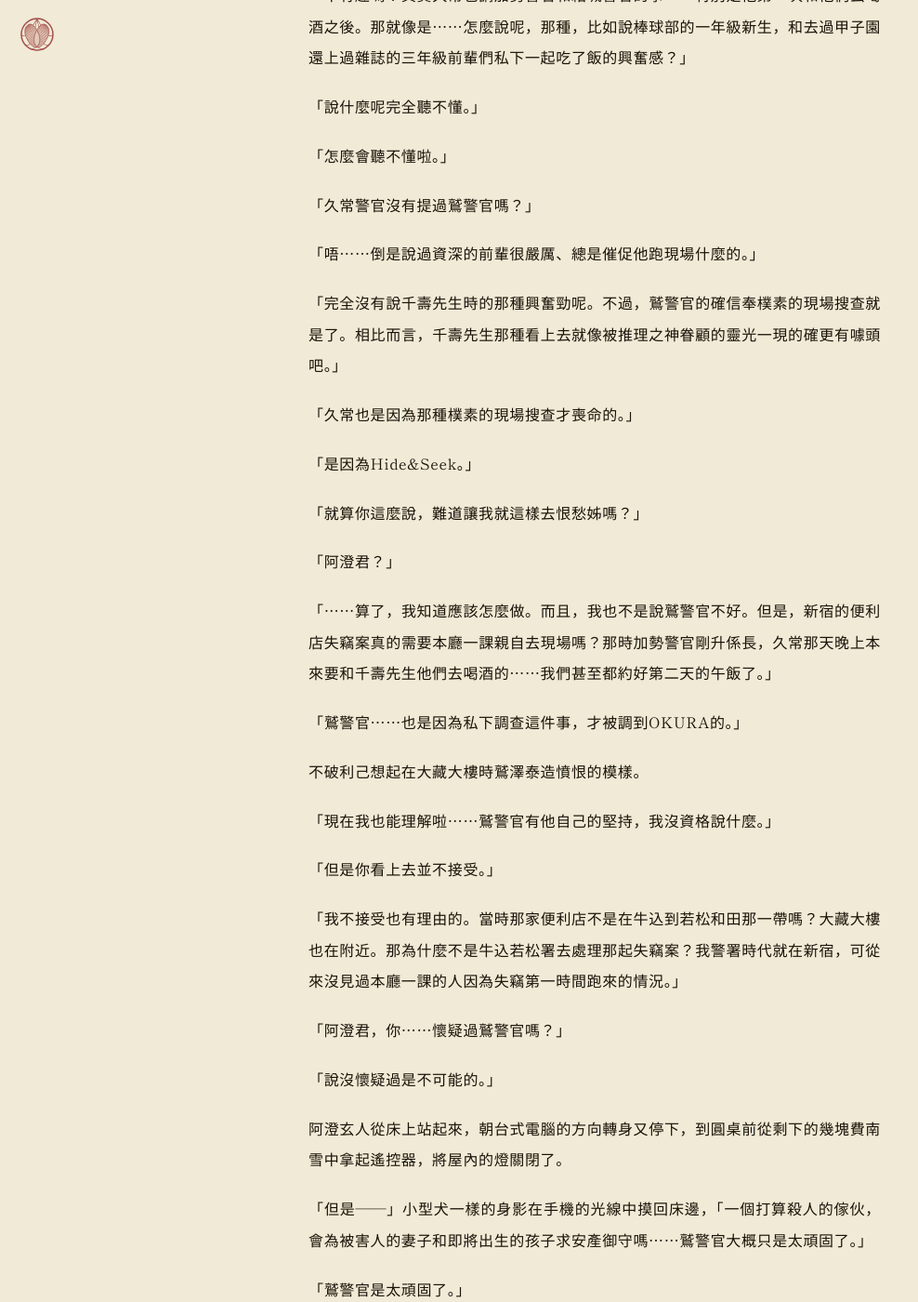
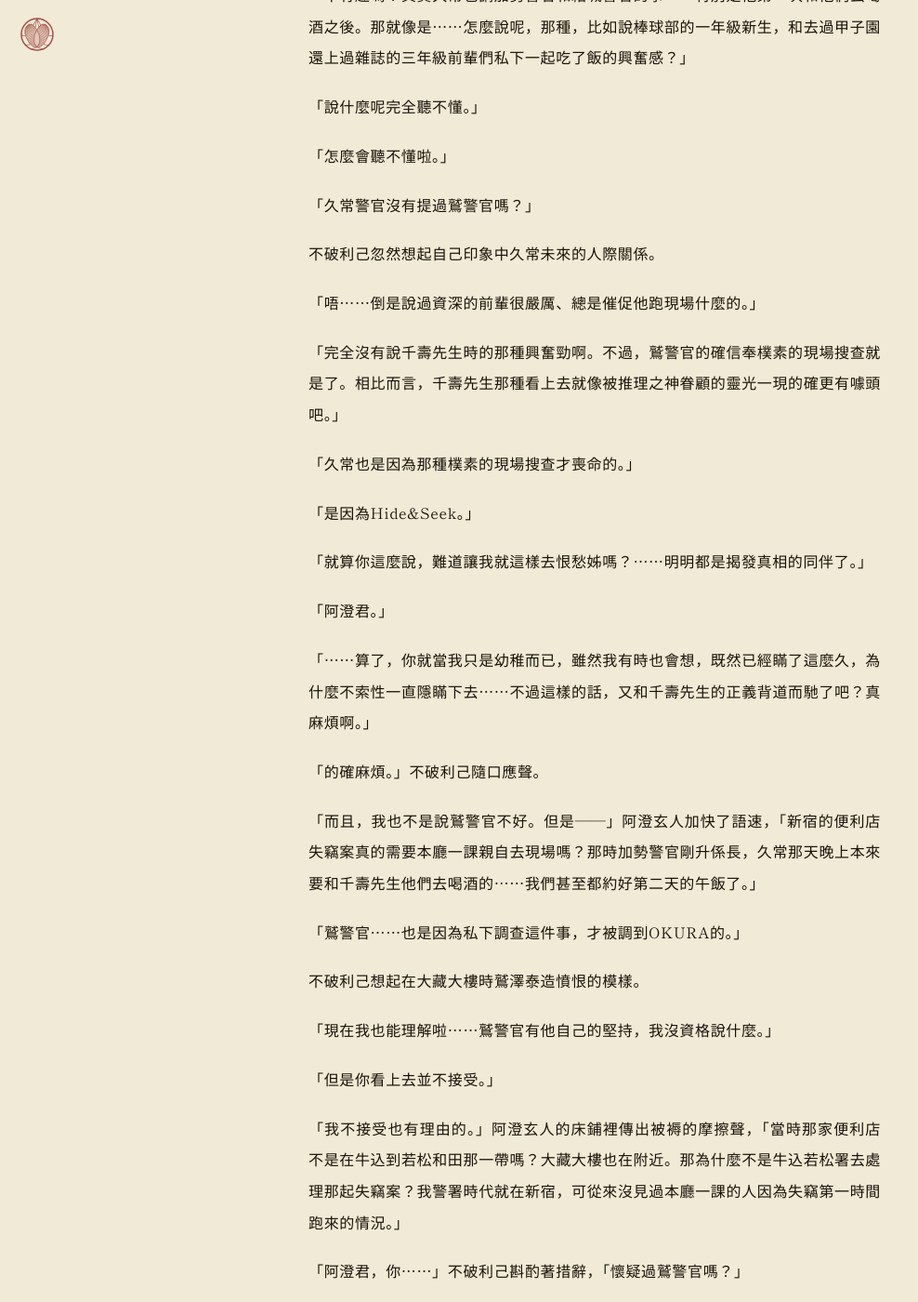
Before and after one commit to AriaYura/eternalnessstudy, a Jekyll site: the page built from posts/takeyabunotsuki/t-02.md, in a window 1280 px wide and 1400 px high, scrolled down 4883 px. Shown: the whole window at 93% size, without its empty margins (0-988 px from the left). Built offline with Jekyll 4.4.1, drawn with Linux system fonts in a browser that asks for light colours; some web fonts are replaced; some of the changed text lies outside the part shown.

Commit message:
update t-02-01 0901

```diff
--- a/posts/takeyabunotsuki/t-02.md
+++ b/posts/takeyabunotsuki/t-02.md
@@ -142,19 +142,25 @@ permalink: /posts/takeyabunotsuki/t-02/
 
 「久常警官沒有提過鷲警官嗎？」
 
+不破利己忽然想起自己印象中久常未來的人際關係。
+
 「唔⋯⋯倒是說過資深的前輩很嚴厲、總是催促他跑現場什麼的。」
 
-「完全沒有說千壽先生時的那種興奮勁呢。不過，鷲警官的確信奉樸素的現場搜查就是了。相比而言，千壽先生那種看上去就像被推理之神眷顧的靈光一現的確更有噱頭吧。」
+「完全沒有說千壽先生時的那種興奮勁啊。不過，鷲警官的確信奉樸素的現場搜查就是了。相比而言，千壽先生那種看上去就像被推理之神眷顧的靈光一現的確更有噱頭吧。」
 
 「久常也是因為那種樸素的現場搜查才喪命的。」
 
 「是因為Hide&Seek。」
 
-「就算你這麼說，難道讓我就這樣去恨愁姊嗎？」
+「就算你這麼說，難道讓我就這樣去恨愁姊嗎？⋯⋯明明都是揭發真相的同伴了。」
 
-「阿澄君？」
+「阿澄君。」
 
-「⋯⋯算了，我知道應該怎麼做。而且，我也不是說鷲警官不好。但是，新宿的便利店失竊案真的需要本廳一課親自去現場嗎？那時加勢警官剛升係長，久常那天晚上本來要和千壽先生他們去喝酒的⋯⋯我們甚至都約好第二天的午飯了。」
+「⋯⋯算了，你就當我只是幼稚而已，雖然我有時也會想，既然已經瞞了這麼久，為什麼不索性一直隱瞞下去⋯⋯不過這樣的話，又和千壽先生的正義背道而馳了吧？真麻煩啊。」
+
+「的確麻煩。」不破利己隨口應聲。
+
+「而且，我也不是說鷲警官不好。但是——」阿澄玄人加快了語速，「新宿的便利店失竊案真的需要本廳一課親自去現場嗎？那時加勢警官剛升係長，久常那天晚上本來要和千壽先生他們去喝酒的⋯⋯我們甚至都約好第二天的午飯了。」
 
 「鷲警官⋯⋯也是因為私下調查這件事，才被調到OKURA的。」
 
@@ -164,9 +170,9 @@ permalink: /posts/takeyabunotsuki/t-02/
 
 「但是你看上去並不接受。」
 
-「我不接受也有理由的。當時那家便利店不是在牛込到若松和田那一帶嗎？大藏大樓也在附近。那為什麼不是牛込若松署去處理那起失竊案？我警署時代就在新宿，可從來沒見過本廳一課的人因為失竊第一時間跑來的情況。」
+「我不接受也有理由的。」阿澄玄人的床鋪裡傳出被褥的摩擦聲，「當時那家便利店不是在牛込到若松和田那一帶嗎？大藏大樓也在附近。那為什麼不是牛込若松署去處理那起失竊案？我警署時代就在新宿，可從來沒見過本廳一課的人因為失竊第一時間跑來的情況。」
 
-「阿澄君，你⋯⋯懷疑過鷲警官嗎？」
+「阿澄君，你⋯⋯」不破利己斟酌著措辭，「懷疑過鷲警官嗎？」
 
 「說沒懷疑過是不可能的。」
 
@@ -176,6 +182,8 @@ permalink: /posts/takeyabunotsuki/t-02/
 
 「鷲警官是太頑固了。」
 
+不破利己放下手機，將雙手背在腦後，發出像身體拉伸而帶出的嘆息聲。
+
 「你說你約了倫子警官，你們明天準備做什麼？」
 
 「這個嘛⋯⋯準備學習鷲警官的做法，到京濱碼頭現場看個虛實。」
```
Also changed, not shown: other parts of posts/takeyabunotsuki/t-02.md (+1 -1 lines).
